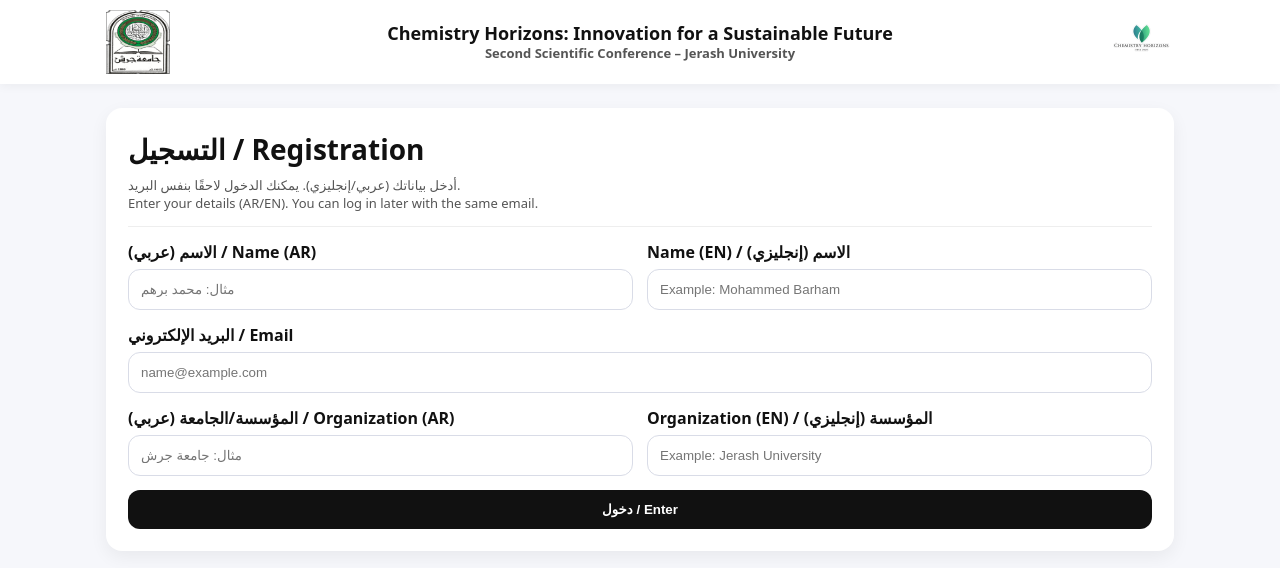
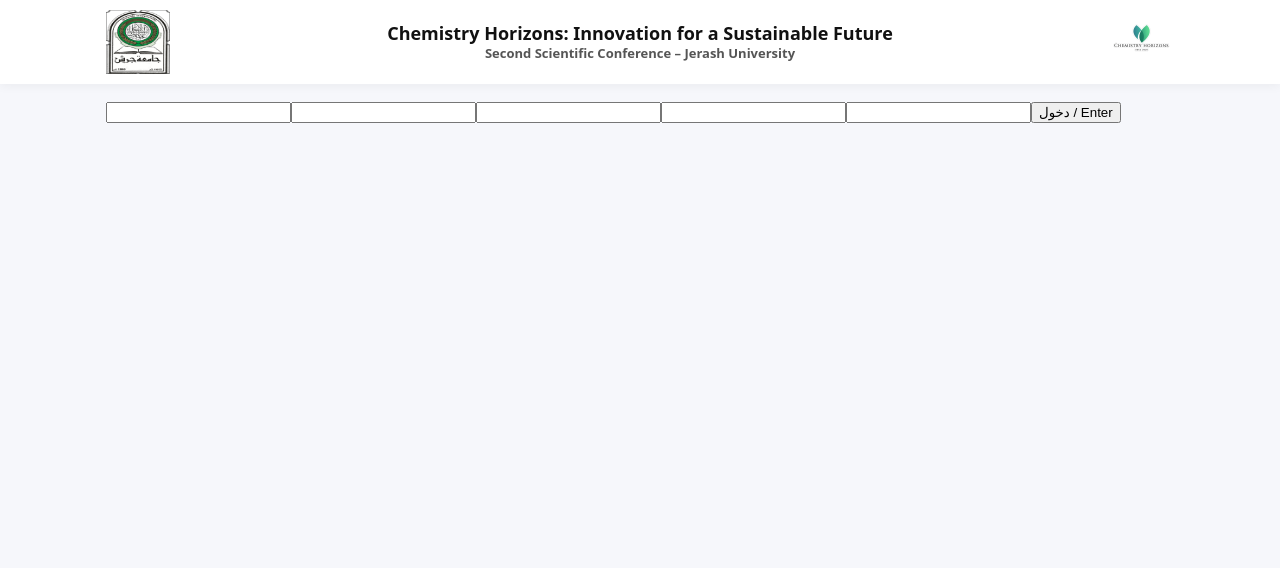
Before and after one commit to barham75/conference-site, a Next.js app: page /register in a window 1280 px wide. Shown: the top 568 px of the page. Built offline with nearby package versions, Linux system fonts and the light colour scheme.

Commit message:
Fix register API endpoint

```diff
--- a/src/app/api/register/route.ts
+++ b/src/app/api/register/route.ts
@@ -1,79 +1,10 @@
 import { NextResponse } from "next/server";
 
 export async function POST(req: Request) {
-  try {
-    const body = await req.json().catch(() => ({}));
+  const body = await req.json();
 
-    const nameAr = String(body?.nameAr ?? "").trim();
-    const nameEn = String(body?.nameEn ?? "").trim();
-    const email = String(body?.email ?? "").trim().toLowerCase();
-    const orgAr = String(body?.orgAr ?? "").trim();
-    const orgEn = String(body?.orgEn ?? "").trim();
-
-    if (!email) {
-      return NextResponse.json({ ok: false, error: "missing email" }, { status: 400 });
-    }
-    if (!/^[^\s@]+@[^\s@]+\.[^\s@]+$/.test(email)) {
-      return NextResponse.json({ ok: false, error: "invalid email" }, { status: 400 });
-    }
-    if (!nameAr && !nameEn) {
-      return NextResponse.json({ ok: false, error: "missing name (AR or EN)" }, { status: 400 });
-    }
-    if (!orgAr && !orgEn) {
-      return NextResponse.json(
-        { ok: false, error: "missing organization (AR or EN)" },
-        { status: 400 }
-      );
-    }
-
-    const scriptUrl = process.env.GOOGLE_SCRIPT_URL;
-    const secret = process.env.GOOGLE_SCRIPT_SECRET;
-
-    if (!scriptUrl) {
-      return NextResponse.json({ ok: false, error: "missing GOOGLE_SCRIPT_URL" }, { status: 500 });
-    }
-    if (!secret) {
-      return NextResponse.json({ ok: false, error: "missing GOOGLE_SCRIPT_SECRET" }, { status: 500 });
-    }
-
-    const gsRes = await fetch(scriptUrl, {
-      method: "POST",
-      headers: { "Content-Type": "application/json" },
-      body: JSON.stringify({
-        secret,
-        nameAr: nameAr || nameEn,
-        nameEn: nameEn || nameAr,
-        email,
-        orgAr: orgAr || orgEn,
-        orgEn: orgEn || orgAr,
-      }),
-    });
-
-    const raw = await gsRes.text();
-
-    let gsData: any = {};
-    try {
-      gsData = raw ? JSON.parse(raw) : {};
-    } catch {
-      gsData = {};
-    }
-
-    if (!gsRes.ok) {
-      return NextResponse.json(
-        { ok: false, error: `Google Script HTTP ${gsRes.status}: ${raw?.slice(0, 200) || "no body"}` },
-        { status: 500 }
-      );
-    }
-
-    if (!gsData?.ok) {
-      return NextResponse.json(
-        { ok: false, error: String(gsData?.message || gsData?.error || raw || "google script error") },
-        { status: 500 }
-      );
-    }
-
-    return NextResponse.json({ ok: true });
-  } catch (err: any) {
-    return NextResponse.json({ ok: false, error: err?.message || "server error" }, { status: 500 });
-  }
+  return NextResponse.json({
+    ok: true,
+    received: body,
+  });
 }
--- a/src/app/register/page.tsx
+++ b/src/app/register/page.tsx
@@ -24,174 +24,72 @@
     } catch {}
   }, [router]);
 
-  function validate() {
-    const cleanEmail = email.trim().toLowerCase();
-    if (!cleanEmail) return "البريد الإلكتروني مطلوب / Email is required.";
-    if (!/^[^\s@]+@[^\s@]+\.[^\s@]+$/.test(cleanEmail))
-      return "البريد الإلكتروني غير صحيح / Invalid email.";
-
-    if (!nameAr.trim() && !nameEn.trim())
-      return "أدخل الاسم بالعربية أو الإنجليزية / Enter name in AR or EN.";
-
-    if (!orgAr.trim() && !orgEn.trim())
-      return "أدخل المؤسسة/الجامعة بالعربية أو الإنجليزية / Enter organization in AR or EN.";
-
-    return null;
-  }
-
   async function submit(e: React.FormEvent) {
     e.preventDefault();
     setMsg(null);
 
-    const err = validate();
-    if (err) {
-      setMsg({ type: "err", text: err });
+    if (!email.trim()) {
+      setMsg({ type: "err", text: "البريد الإلكتروني مطلوب / Email required" });
       return;
     }
-
-    const payload = {
-      nameAr: nameAr.trim(),
-      nameEn: nameEn.trim(),
-      email: email.trim().toLowerCase(),
-      orgAr: orgAr.trim(),
-      orgEn: orgEn.trim(),
-    };
 
     setLoading(true);
     try {
       const res = await fetch("/api/register", {
         method: "POST",
         headers: { "Content-Type": "application/json" },
-        body: JSON.stringify(payload),
+        body: JSON.stringify({
+          nameAr: nameAr.trim(),
+          nameEn: nameEn.trim(),
+          email: email.trim().toLowerCase(),
+          orgAr: orgAr.trim(),
+          orgEn: orgEn.trim(),
+        }),
       });
 
-      // اقرأ الرد كنص أولاً (حتى لو ليس JSON)
-      const raw = await res.text();
-
-      // حاول تحوله JSON لو ممكن
+      const text = await res.text();
       let data: any = {};
       try {
-        data = raw ? JSON.parse(raw) : {};
-      } catch {
-        data = {};
-      }
+        data = JSON.parse(text);
+      } catch {}
 
-      // نجاح
-      if (res.ok && data?.ok) {
-        const displayName = payload.nameEn || payload.nameAr;
-        const userToSave = { ...payload, displayName };
-
-        try {
-          localStorage.setItem("conf_user", JSON.stringify(userToSave));
-        } catch {}
-
-        setMsg({ type: "ok", text: "تم التسجيل ✅ / Registered ✅" });
-        router.replace("/");
+      if (!res.ok || !data.ok) {
+        setMsg({
+          type: "err",
+          text: `خطأ: ${data.error || data.message || text}`,
+        });
         return;
       }
 
-      // خطأ: اعرض أفضل رسالة ممكنة
-      const reason =
-        String(data?.error || data?.message || "").trim() ||
-        (raw ? raw.slice(0, 200) : `HTTP ${res.status}`);
+      localStorage.setItem(
+        "conf_user",
+        JSON.stringify({ email, nameAr, nameEn, orgAr, orgEn })
+      );
 
-      setMsg({
-        type: "err",
-        text: `حدث خطأ / Error: ${reason}`,
-      });
-    } catch (e: any) {
-      setMsg({ type: "err", text: `Network error: ${e?.message || e}` });
+      setMsg({ type: "ok", text: "تم التسجيل بنجاح ✅" });
+      router.replace("/");
+    } catch (err: any) {
+      setMsg({ type: "err", text: err.message || "Network error" });
     } finally {
       setLoading(false);
     }
   }
 
   return (
-    <div className="container" style={{ paddingTop: 24, paddingBottom: 24 }}>
-      <div className="card" style={{ padding: 22 }}>
-        <h1 style={{ margin: 0, fontSize: 28, fontWeight: 900 }}>
-          التسجيل / Registration
-        </h1>
+    <div className="container">
+      <form onSubmit={submit}>
+        <input value={nameAr} onChange={e => setNameAr(e.target.value)} />
+        <input value={nameEn} onChange={e => setNameEn(e.target.value)} />
+        <input value={email} onChange={e => setEmail(e.target.value)} />
+        <input value={orgAr} onChange={e => setOrgAr(e.target.value)} />
+        <input value={orgEn} onChange={e => setOrgEn(e.target.value)} />
 
-        <p className="muted" style={{ marginTop: 8 }}>
-          أدخل بياناتك (عربي/إنجليزي). يمكنك الدخول لاحقًا بنفس البريد.
-          <br />
-          Enter your details (AR/EN). You can log in later with the same email.
-        </p>
+        {msg && <div>{msg.text}</div>}
 
-        <hr className="hr" />
-
-        <form onSubmit={submit} className="grid" style={{ gap: 14 }}>
-          <div className="grid grid-2">
-            <div>
-              <label className="label">الاسم (عربي) / Name (AR)</label>
-              <input
-                className="input"
-                value={nameAr}
-                onChange={(e) => setNameAr(e.target.value)}
-                placeholder="مثال: محمد برهم"
-              />
-            </div>
-
-            <div>
-              <label className="label">Name (EN) / الاسم (إنجليزي)</label>
-              <input
-                className="input"
-                value={nameEn}
-                onChange={(e) => setNameEn(e.target.value)}
-                placeholder="Example: Mohammed Barham"
-              />
-            </div>
-          </div>
-
-          <div>
-            <label className="label">البريد الإلكتروني / Email</label>
-            <input
-              className="input"
-              value={email}
-              onChange={(e) => setEmail(e.target.value)}
-              placeholder="name@example.com"
-              inputMode="email"
-            />
-          </div>
-
-          <div className="grid grid-2">
-            <div>
-              <label className="label">
-                المؤسسة/الجامعة (عربي) / Organization (AR)
-              </label>
-              <input
-                className="input"
-                value={orgAr}
-                onChange={(e) => setOrgAr(e.target.value)}
-                placeholder="مثال: جامعة جرش"
-              />
-            </div>
-
-            <div>
-              <label className="label">
-                Organization (EN) / المؤسسة (إنجليزي)
-              </label>
-              <input
-                className="input"
-                value={orgEn}
-                onChange={(e) => setOrgEn(e.target.value)}
-                placeholder="Example: Jerash University"
-              />
-            </div>
-          </div>
-
-          {msg && (
-            <div className={msg.type === "ok" ? "msg-ok" : "msg-err"}>
-              {msg.text}
-            </div>
-          )}
-
-          <button className="btn" type="submit" disabled={loading}>
-            {loading ? "..." : "دخول / Enter"}
-          </button>
-        </form>
-      </div>
+        <button type="submit" disabled={loading}>
+          دخول / Enter
+        </button>
+      </form>
     </div>
   );
 }
```
